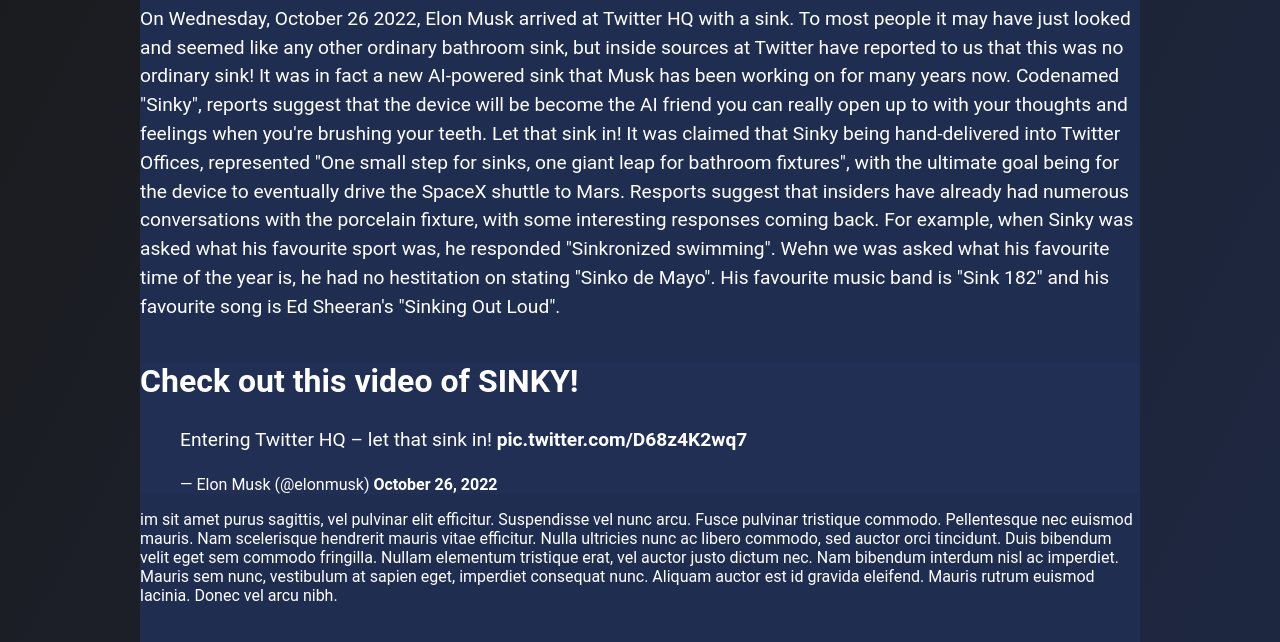
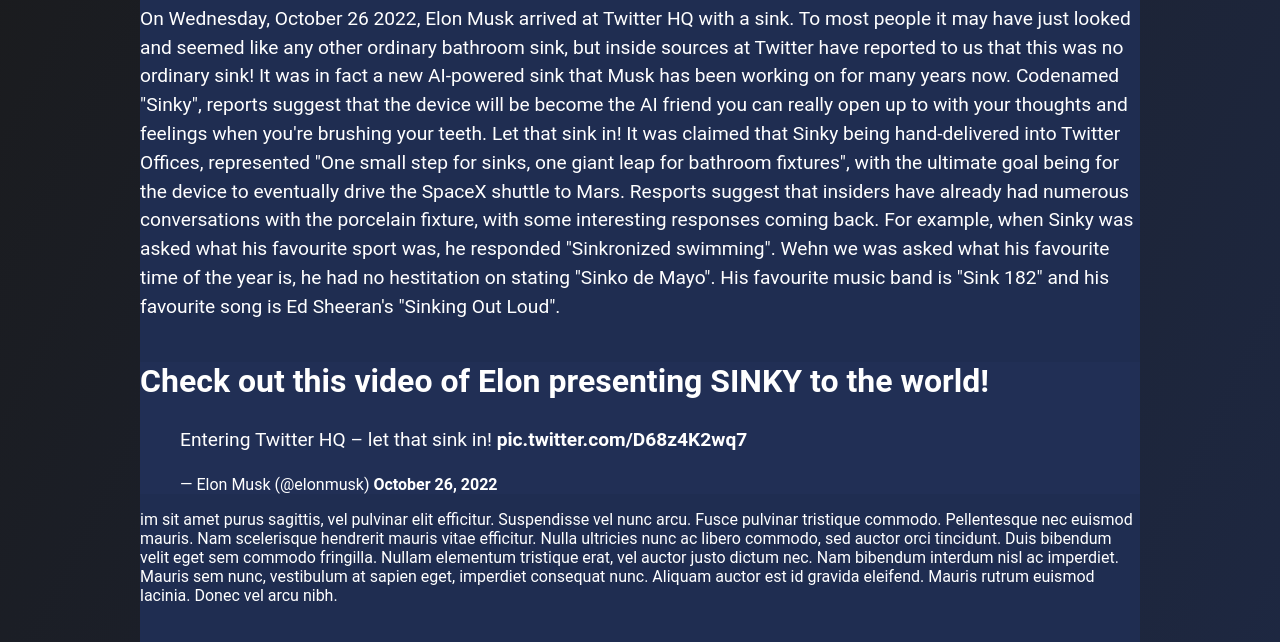
Before and after one commit to staik-ai/SINKELON, a plain HTML site: page index.html in a window 1280 px wide. Shown: the part 425-1067 px from the top of the page. Drawn offline with Linux system fonts and the light colour scheme; grey boxes are pictures that could not be loaded.

Commit message:
Update index.html

```diff
--- a/index.html
+++ b/index.html
@@ -45,7 +45,7 @@
           he had no hestitation on stating "Sinko de Mayo". His favourite music band is "Sink 182" and his favourite song is Ed Sheeran's "Sinking Out Loud".
 
           <section>
-  <h2>Check out this video of SINKY!</h2>
+  <h2>Check out this video of Elon presenting SINKY to the world!</h2>
   <div class="twitter-embed">
 <blockquote class="twitter-tweet"><p lang="en" dir="ltr">Entering Twitter HQ – let that sink in!
   <a href="https://t.co/D68z4K2wq7">pic.twitter.com/D68z4K2wq7</a></p>&mdash; Elon Musk (@elonmusk)
```
